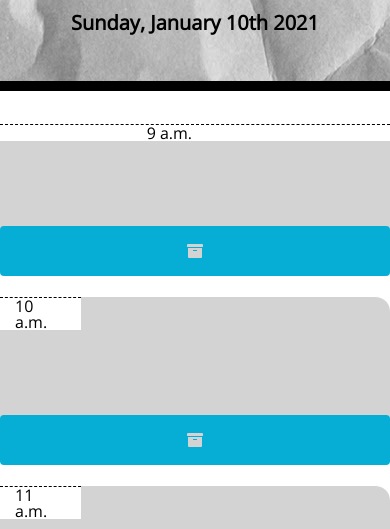
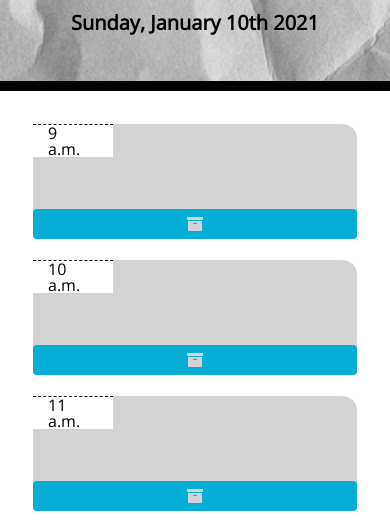
Before and after one commit to cocobeware83/work-day-scheduler, a plain HTML site: page index.html in a window 390 px wide. Shown: the part 256-785 px from the top of the page. Drawn offline with nearby package versions, Linux system fonts and the light colour scheme.

Commit message:
fixed media styling

```diff
--- a/assets/style.css
+++ b/assets/style.css
@@ -92,22 +92,34 @@ textarea{
 /* media styling for tablets and phones */
 @media screen and (max-width: 768px), screen and (max-width: 575px) {
 
+ .jumbotron {
+   width: 100%;
+ }
+
   textarea {
-    min-height: 85px;
+    width: 90%;
+    height: 90%;
     border: 0;
   }
+
+  .time-block{
+    margin:auto;
+  }
   .row {
-    height: auto;
+    width: 90%;
+    height: 900%;
     margin-top: 20px;
   }
 
-  .hour {
-    padding-right: 17%;
+  .col-1 {
+    width: 100%;
+    height: 90%;
+    padding-right: 20%;
   }
 
   .saveBtn {
     border: 0;
     border-radius: 0.25rem;
-    height: 50px;
+    height: 30px;
   }
 }
--- a/index.html
+++ b/index.html
@@ -35,7 +35,7 @@
 
 <!--9am block-->
 <div id="block-9" class= "row time-block">
-  <div class= "col-md-1 hour">9 a.m.</div>
+  <div class= "col-1 hour">9 a.m.</div>
   <textarea class = "col-md-10 description"></textarea>
   <button class = "btn saveBtn col-md-1">
     <i class="fas fa-archive"></i>
```
